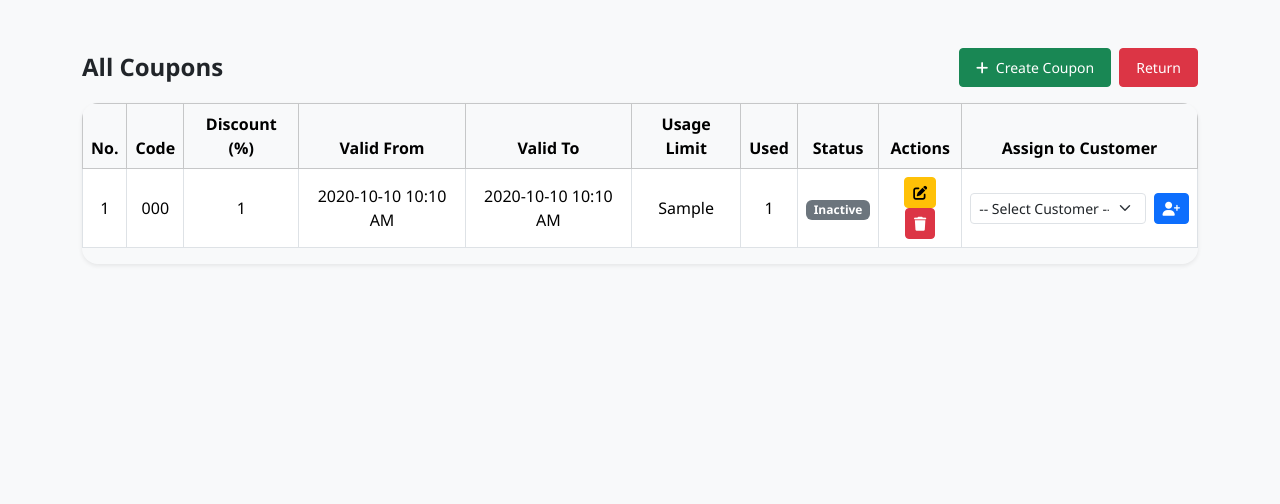
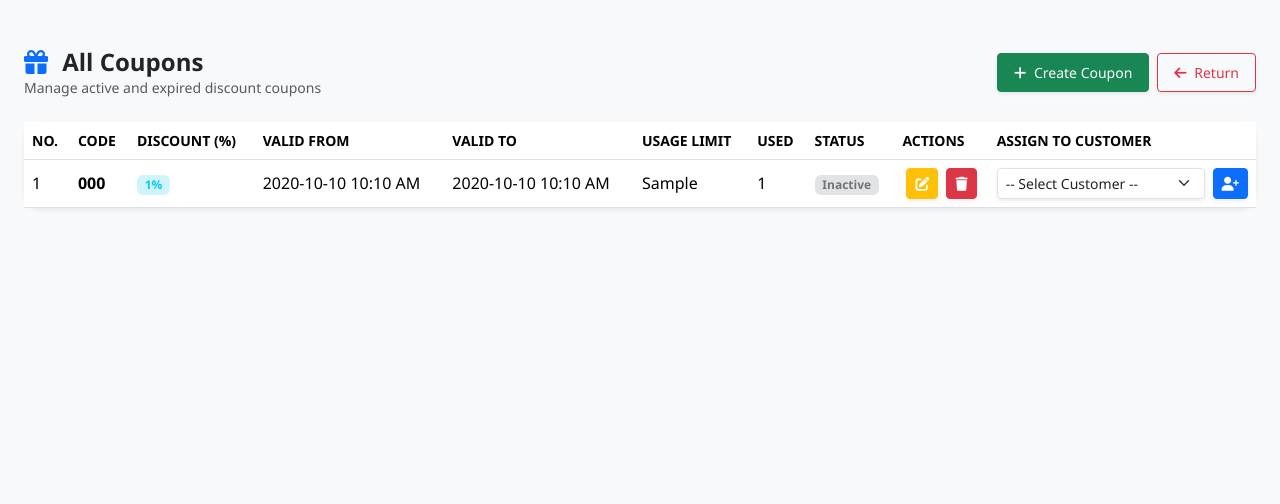
Before and after one commit to developer-badhan/Tech-ZenovaHub, a Django app: template shop/templates/coupon/coupon_list.html in a window 1280 px wide. Shown: the part 57-561 px from the top of the page. Run offline with Django 3.2, Linux system fonts and the light colour scheme; the template is opened without the code that fills it: most values are stand-ins (such as "Sample title", 1, 10 or a date in 2020); some libraries are stand-ins or nearby versions.

Commit message:
coupon ui set

```diff
--- a/shop/templates/coupon/coupon_list.html
+++ b/shop/templates/coupon/coupon_list.html
@@ -1,26 +1,29 @@
 {% extends 'admin/admin_base.html' %}
 {% load static %}
-{% block title %}Coupon List{% endblock %}
+{% block title %}Coupon Management{% endblock %}
 
 {% block content %}
-<div class="container mt-4 mb-5">
-  <div class="d-flex justify-content-between align-items-center flex-wrap gap-2 mb-3">
-    <h4 class="fw-bold mb-0">All Coupons</h4>
-
-    <!-- Group both buttons together -->
+<div class="container-fluid py-4">
+  <div class="d-flex justify-content-between align-items-center flex-wrap gap-3 mb-4">
+    <div>
+      <h4 class="fw-bold mb-0"><i class="fa fa-gift text-primary me-2"></i> All Coupons</h4>
+      <p class="text-muted small mb-0">Manage active and expired discount coupons</p>
+    </div>
     <div class="d-flex gap-2">
-      <a href="{% url 'coupon_create' %}" class="btn btn-success btn-sm px-3 py-2">
+      <a href="{% url 'coupon_create' %}" class="btn btn-success btn-sm shadow-sm px-3 py-2">
         <i class="fa fa-plus me-1"></i> Create Coupon
       </a>
-      <a href="{% url 'admin_dashboard' %}" class="btn btn-danger btn-sm px-3 py-2">
-       Return
+      <a href="{% url 'admin_dashboard' %}" class="btn btn-outline-danger btn-sm shadow-sm px-3 py-2">
+        <i class="fa fa-arrow-left me-1"></i> Return
       </a>
     </div>
   </div>
 
-  <div class="table-responsive shadow-sm rounded-4">
-    <table class="table table-bordered align-middle text-center">
-      <thead class="table-light">
+  <div class="card shadow-sm border-0 rounded-4">
+    <div class="card-body p-0">
+      <div class="table-responsive">
+        <table class="table align-middle mb-0">
+          <thead class="bg-light text-secondary small text-uppercase">
             <tr>
               <th>No.</th>
               <th>Code</th>
@@ -38,37 +41,39 @@
             {% for coupon in coupons %}
             <tr>
               <td>{{ forloop.counter }}</td>
-          <td>{{ coupon.code }}</td>
-          <td>{{ coupon.discount_percent }}</td>
+              <td class="fw-semibold">{{ coupon.code }}</td>
+              <td><span class="badge bg-info-subtle text-info">{{ coupon.discount_percent }}%</span></td>
               <td>{{ coupon.valid_from|date:"Y-m-d h:i A" }}</td>
               <td>{{ coupon.valid_to|date:"Y-m-d h:i A" }}</td>
               <td>{{ coupon.usage_limit }}</td>
               <td>{{ coupon.used_count }}</td>
               <td>
                 {% if coupon.active %}
-              <span class="badge bg-success">Active</span>
+                  <span class="badge bg-success-subtle text-success fw-semibold">Active</span>
                 {% else %}
-              <span class="badge bg-secondary">Inactive</span>
+                  <span class="badge bg-secondary-subtle text-secondary fw-semibold">Inactive</span>
                 {% endif %}
               </td>
               <td>
-            <a href="{% url 'coupon_update' coupon.id %}" class="btn btn-sm btn-warning">
+                <div class="d-flex justify-content-center gap-2 flex-wrap">
+                  <a href="{% url 'coupon_update' coupon.id %}" class="btn btn-sm btn-warning text-white shadow-sm">
                     <i class="fa fa-edit"></i>
                   </a>
-            <a href="{% url 'coupon_delete' coupon.id %}" class="btn btn-sm btn-danger">
+                  <a href="{% url 'coupon_delete' coupon.id %}" class="btn btn-sm btn-danger text-white shadow-sm">
                     <i class="fa fa-trash"></i>
                   </a>
+                </div>
               </td>
               <td>
-            <form method="post" action="{% url 'assign_coupon_to_user' coupon.id %}" class="d-flex gap-2 justify-content-center">
+                <form method="post" action="{% url 'assign_coupon_to_user' coupon.id %}" class="d-flex gap-2 justify-content-center align-items-center">
                   {% csrf_token %}
-              <select name="user_id" class="form-select form-select-sm" required>
+                  <select name="user_id" class="form-select form-select-sm shadow-sm" required>
                     <option value="">-- Select Customer --</option>
                     {% for customer in customers %}
                       <option value="{{ customer.id }}">{{ customer.email }}</option>
                     {% endfor %}
                   </select>
-              <button type="submit" class="btn btn-sm btn-primary">
+                  <button type="submit" class="btn btn-sm btn-primary shadow-sm">
                     <i class="fa fa-user-plus"></i>
                   </button>
                 </form>
@@ -76,11 +81,13 @@
             </tr>
             {% empty %}
             <tr>
-          <td colspan="10" class="text-muted py-3">No coupons found.</td>
+              <td colspan="10" class="text-muted py-4">No coupons found.</td>
             </tr>
             {% endfor %}
           </tbody>
         </table>
       </div>
     </div>
+  </div>
+</div>
 {% endblock %}
```
Also changed, not shown: shop/templates/product/product_listadmin.html (+37 -47 lines). Lines whose indentation alone changed are shown as unchanged.
